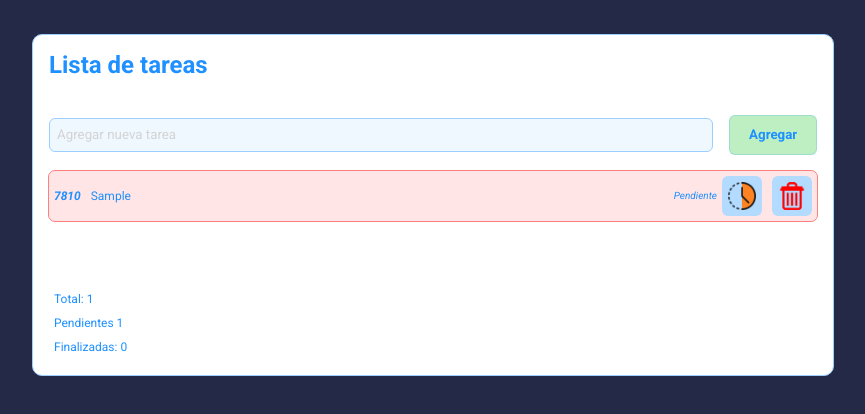
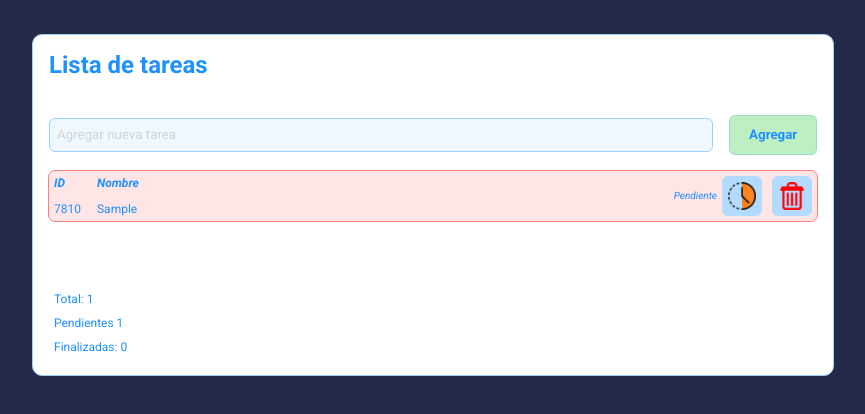
Before and after one commit to jedt89/To-do-list, a plain HTML site: page index.html in a window 1280 px wide. Both pictures are taken after typing "Sample" into the empty fields and a click on the button "Agregar". Shown: the whole page, without its empty margins (207-1072 px from the left). Drawn offline with Linux system fonts and the light colour scheme.

Commit message:
update styles

```diff
--- a/src/assets/css/style.css
+++ b/src/assets/css/style.css
@@ -5,7 +5,6 @@ body {
 }
 
 * {
-  text-align: center;
   font-family: 'Roboto', sans-serif;
   font-style: normal;
   color: dodgerblue;
--- a/src/assets/js/app.js
+++ b/src/assets/js/app.js
@@ -19,9 +19,17 @@ const addTask = (title) => {
   const row = `
       <div id="task-${id}" class="task" style="overflow: hidden; outline: 1px solid ${'rgb(255,0,0,0.5)'};
          background: rgb(255,0,0,0.1)">
-        <div style="display: flex; gap: 10px; align-items: center; overflow-wrap: break-word;">
-          <div style="font-weight: bold; font-style: italic;">${id}</div>
-          <div class="title">${title}</div>
+        <div style="display: flex; gap: 1rem; align-items: center; overflow-wrap: break-word;">
+          <div>
+            <p style="font-style: italic;
+              font-weight: bold;">ID</p>
+            <p>${id}</p>
+          </div>
+          <div class="title">
+            <p style="font-style: italic;
+              font-weight: bold;">Nombre</p>
+            <p>${title}</p>
+          </div>
         </div>
         <div class="actions">
           <small id="small-${id}">${'Pendiente'}</small>
```
